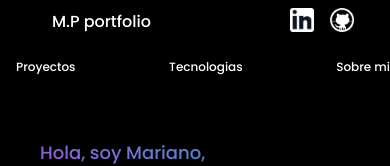
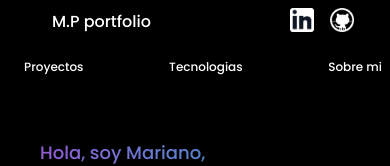
Before and after one commit to Marianopiv/portfolio-piv, a React (Vite) app: page / in a window 390 px wide. Shown: the top 166 px of the page. Built offline with nearby package versions, Linux system fonts and the light colour scheme.

Commit message:
agrego mas

```diff
--- a/src/components/navBar/NavBar.jsx
+++ b/src/components/navBar/NavBar.jsx
@@ -19,7 +19,7 @@ const NavBar = () => {
             </div>
           </div>
         </div>
-        <div className="flex p-4 items-center justify-between sm:justify-around sm:w-1/2">
+        <div className="flex p-4 items-center justify-between sm:justify-around sm:w-1/2 mx-2 sm:mx-0">
           <p
             className="text-xs hover:cursor-pointer "
             onClick={() => handleClick("portfolio")}
```
